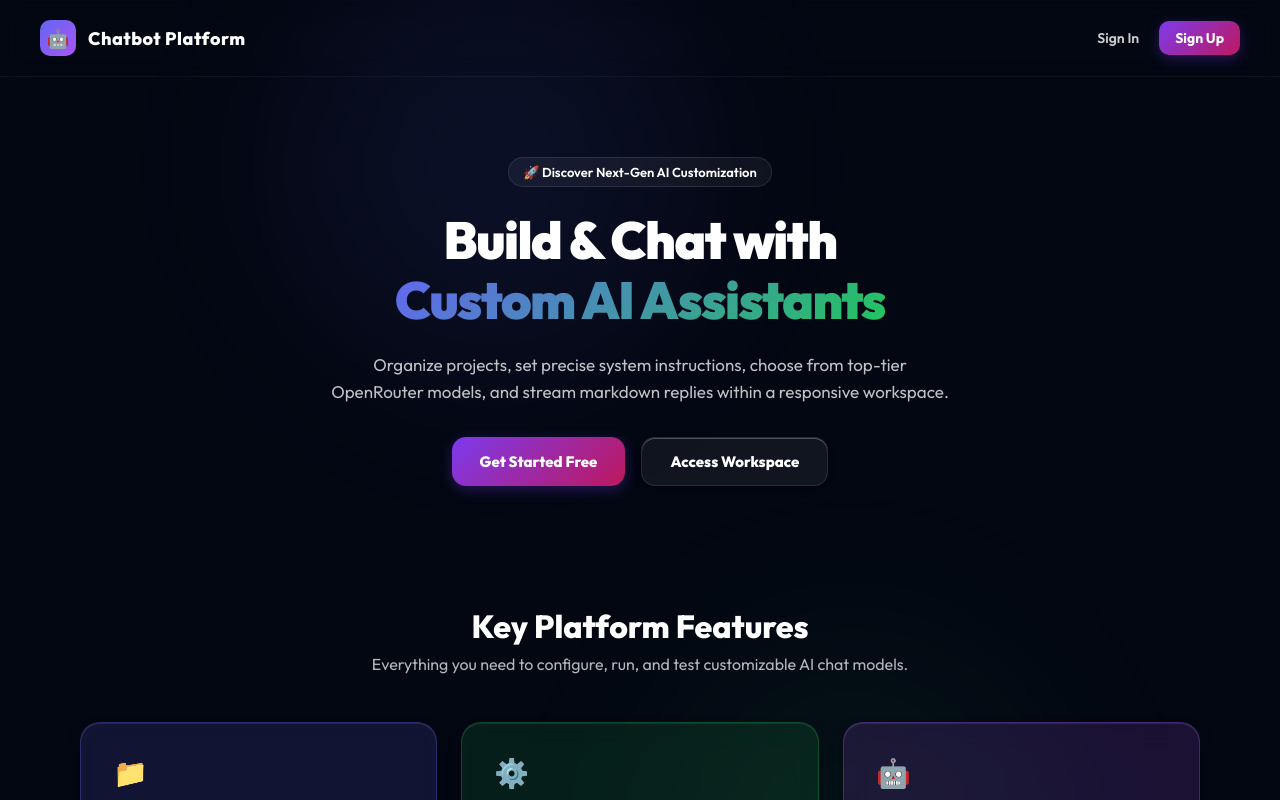
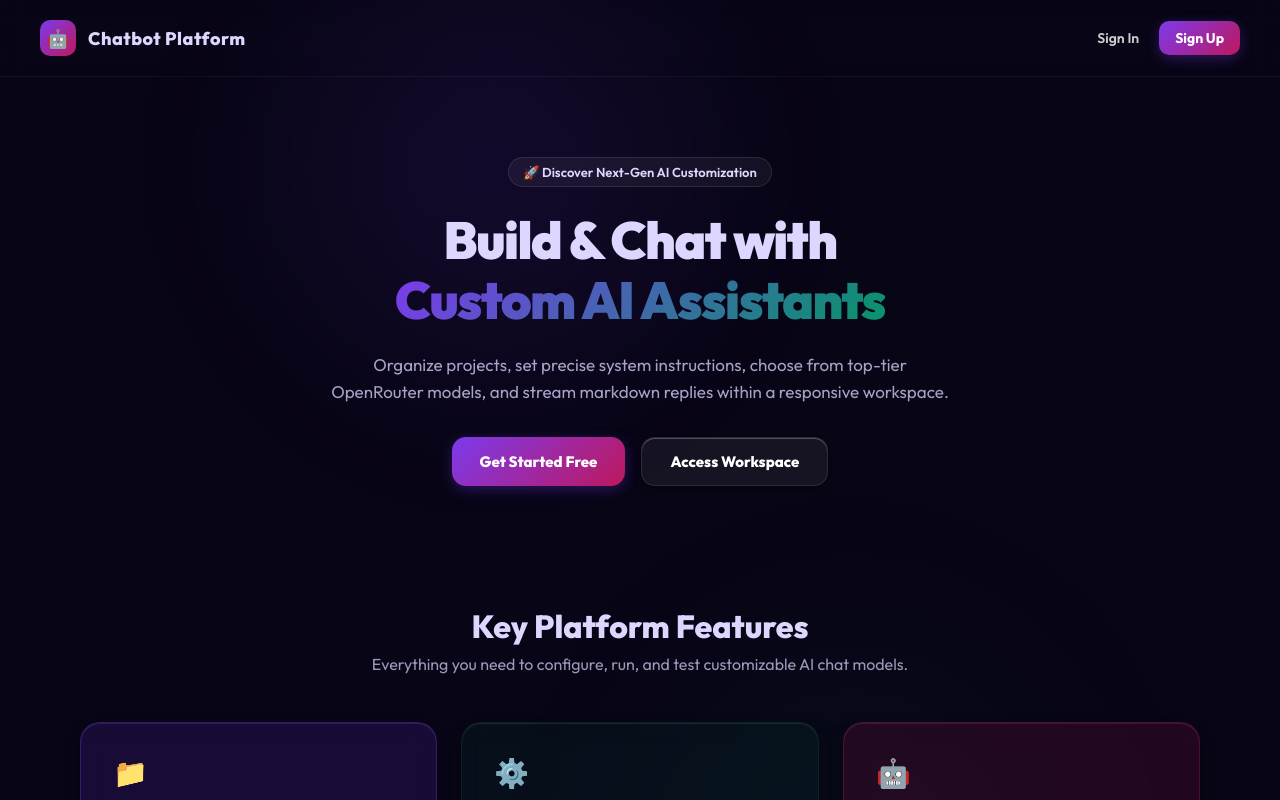
Before and after one commit to bhuvangujjarbhuvan-ctrl/chatbot-platform, a React (Vite) app in the folder frontend/: page / in a window 1280 px wide. Shown: the top 800 px of the page. Built offline with nearby package versions, Linux system fonts and the light colour scheme; no server answers.

Commit message:
style: apply Deep Jewel Tones dark theme to Landing page

```diff
--- a/frontend/src/pages/Landing.jsx
+++ b/frontend/src/pages/Landing.jsx
@@ -6,22 +6,22 @@ export default function Landing() {
       icon: "📁",
       title: "Multi-Project Workspaces",
       desc: "Organize your AI agents, custom personas, and chat histories under separate project contexts.",
-      color: "rgba(99, 102, 241, 0.15)",
-      border: "rgba(99, 102, 241, 0.3)"
+      color: "rgba(124, 58, 237, 0.15)",
+      border: "rgba(124, 58, 237, 0.3)"
     },
     {
       icon: "⚙️",
       title: "Custom System Prompts",
       desc: "Inject system-level guidelines, tones, and boundaries per project to mold AI replies.",
-      color: "rgba(34, 197, 94, 0.12)",
-      border: "rgba(34, 197, 94, 0.25)"
+      color: "rgba(6, 95, 70, 0.12)",
+      border: "rgba(6, 95, 70, 0.25)"
     },
     {
       icon: "🤖",
       title: "Model Customization",
       desc: "Choose and swap preferred OpenRouter models (GPT-4o, Gemini 2.5, Claude, Llama) instantly.",
-      color: "rgba(168, 85, 247, 0.15)",
-      border: "rgba(168, 85, 247, 0.3)"
+      color: "rgba(190, 24, 93, 0.15)",
+      border: "rgba(190, 24, 93, 0.3)"
     },
     {
       icon: "⚡",
@@ -109,8 +109,8 @@ const styles = {
   page: {
     position: "relative",
     minHeight: "100vh",
-    background: "#030712",
-    color: "#fff",
+    background: "#080516",
+    color: "#ddd6fe",
     fontFamily: "'Outfit', 'Plus Jakarta Sans', system-ui, sans-serif",
     overflowX: "hidden",
     display: "flex",
@@ -122,7 +122,7 @@ const styles = {
     left: "15%",
     width: "600px",
     height: "600px",
-    background: "radial-gradient(circle, rgba(99, 102, 241, 0.12) 0%, rgba(99, 102, 241, 0) 70%)",
+    background: "radial-gradient(circle, rgba(124, 58, 237, 0.12) 0%, rgba(124, 58, 237, 0) 70%)",
     filter: "blur(60px)",
     pointerEvents: "none",
   },
@@ -132,7 +132,7 @@ const styles = {
     right: "10%",
     width: "600px",
     height: "600px",
-    background: "radial-gradient(circle, rgba(34, 197, 94, 0.08) 0%, rgba(34, 197, 94, 0) 70%)",
+    background: "radial-gradient(circle, rgba(6, 95, 70, 0.08) 0%, rgba(6, 95, 70, 0) 70%)",
     filter: "blur(60px)",
     pointerEvents: "none",
   },
@@ -156,7 +156,7 @@ const styles = {
     borderRadius: 10,
     display: "grid",
     placeItems: "center",
-    background: "linear-gradient(135deg, #6366f1, #a855f7)",
+    background: "linear-gradient(135deg, #7c3aed, #be185d)",
     fontSize: 18,
   },
   brandName: {
@@ -211,7 +211,7 @@ const styles = {
     letterSpacing: "-1.5px",
   },
   gradientText: {
-    background: "linear-gradient(135deg, #6366f1, #22c55e)",
+    background: "linear-gradient(135deg, #7c3aed, #059669)",
     WebkitBackgroundClip: "text",
     WebkitTextFillColor: "transparent",
   },
```
